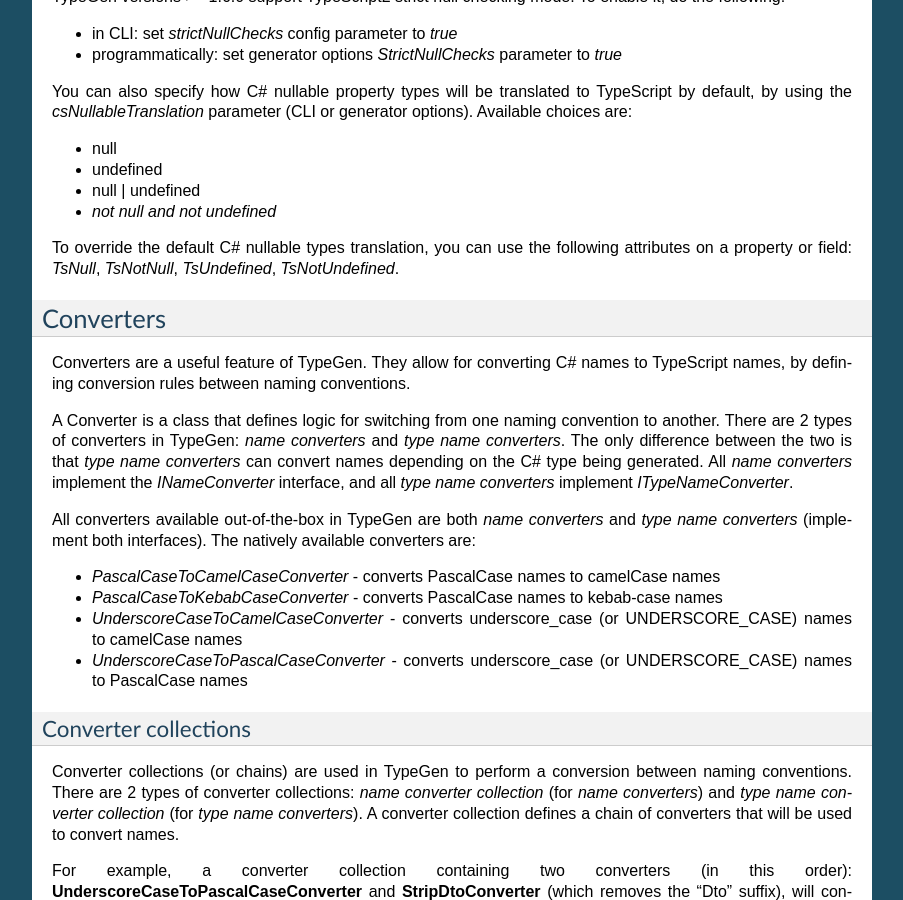
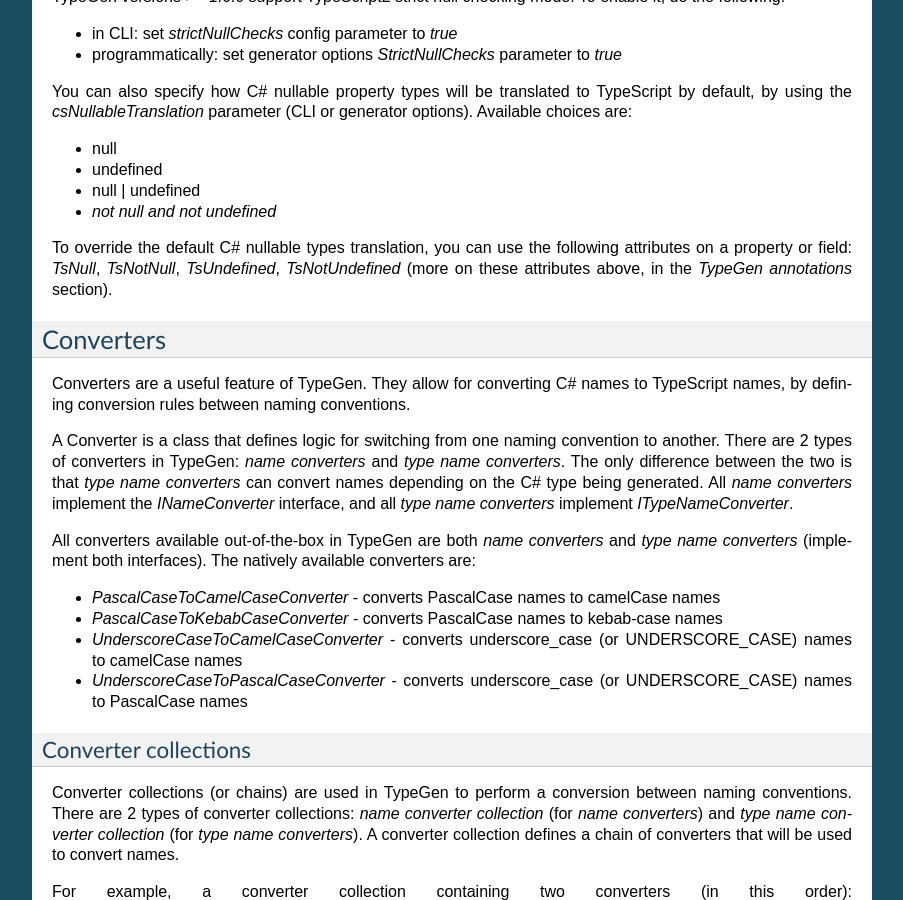
Before and after one commit to jburzynski/TypeGenDocs, a Sphinx documentation site: the page built from source/usingtypegen.rst, in a window 1280 px wide and 900 px high, scrolled down 8988 px. Shown: the whole window, without its empty margins (198-1101 px from the left). Built offline with Sphinx 7.4.7, drawn with Linux system fonts in a browser that asks for light colours.

Commit message:
minor update (added more info)

```diff
--- a/source/usingtypegen.rst
+++ b/source/usingtypegen.rst
@@ -548,7 +548,7 @@
 * null | undefined
 * *not null and not undefined*
 
-To override the default C# nullable types translation, you can use the following attributes on a property or field: *TsNull*, *TsNotNull*, *TsUndefined*, *TsNotUndefined*.
+To override the default C# nullable types translation, you can use the following attributes on a property or field: *TsNull*, *TsNotNull*, *TsUndefined*, *TsNotUndefined* (more on these attributes above, in the *TypeGen annotations* section).
 
 Converters
 ==========
```
